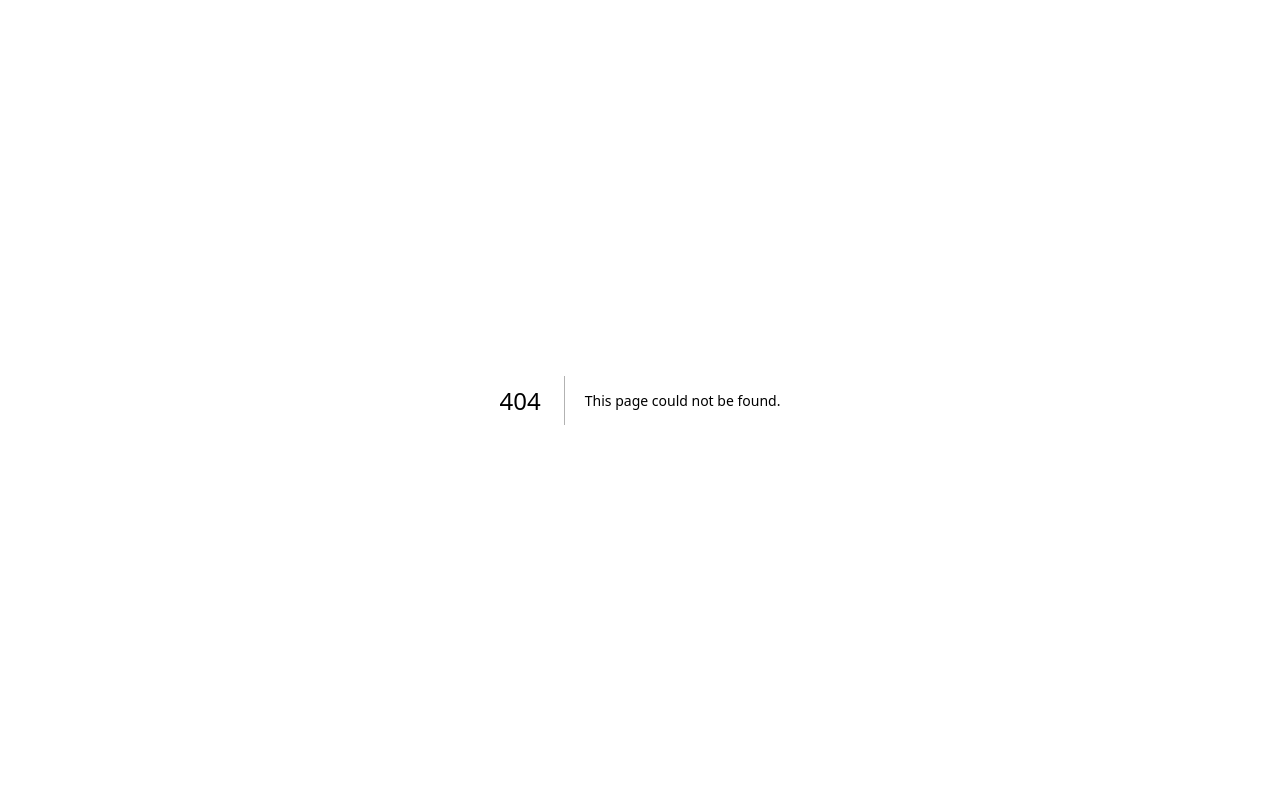
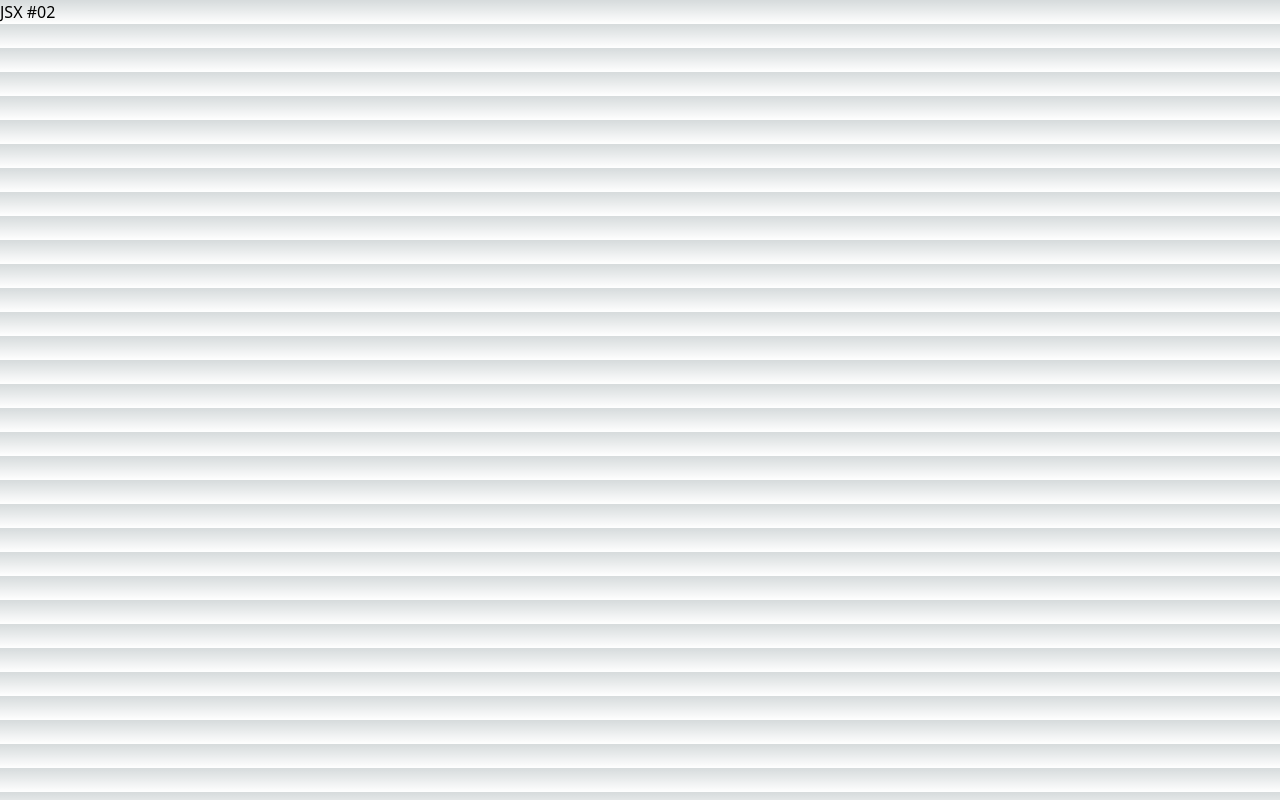
Before and after one commit to Alexandresl/curso-next-react, a Next.js app in the folder exercicios/: page /basicos/jsx2 in a window 1280 px wide. Before the commit this address had no page. Built offline with nearby package versions, Linux system fonts and the light colour scheme.

Commit message:
13. JSX 02

```diff
--- /dev/null
+++ b/exercicios/pages/basicos/jsx1.tsx
@@ -0,0 +1,7 @@
+export default function jsx1Diferente() {
+	return (
+		<div>
+			<h1>JSX 01</h1>
+		</div>
+	);
+}
--- /dev/null
+++ b/exercicios/pages/basicos/jsx2.tsx
@@ -0,0 +1,9 @@
+export default function jsx2() {
+  const conteudo = (
+    <div>
+      <h1>JSX #02</h1>
+    </div>
+  );
+
+  return conteudo;
+}
--- a/exercicios/pages/basicos/segundo.tsx
+++ /dev/null
@@ -1,7 +0,0 @@
-export default function segundo() {
-	return (
-		<div>
-			<h1>Segundo</h1>
-		</div>
-	);
-}
```
Also changed, not shown: 1 other file (tests, documents, lock files or other folders).
